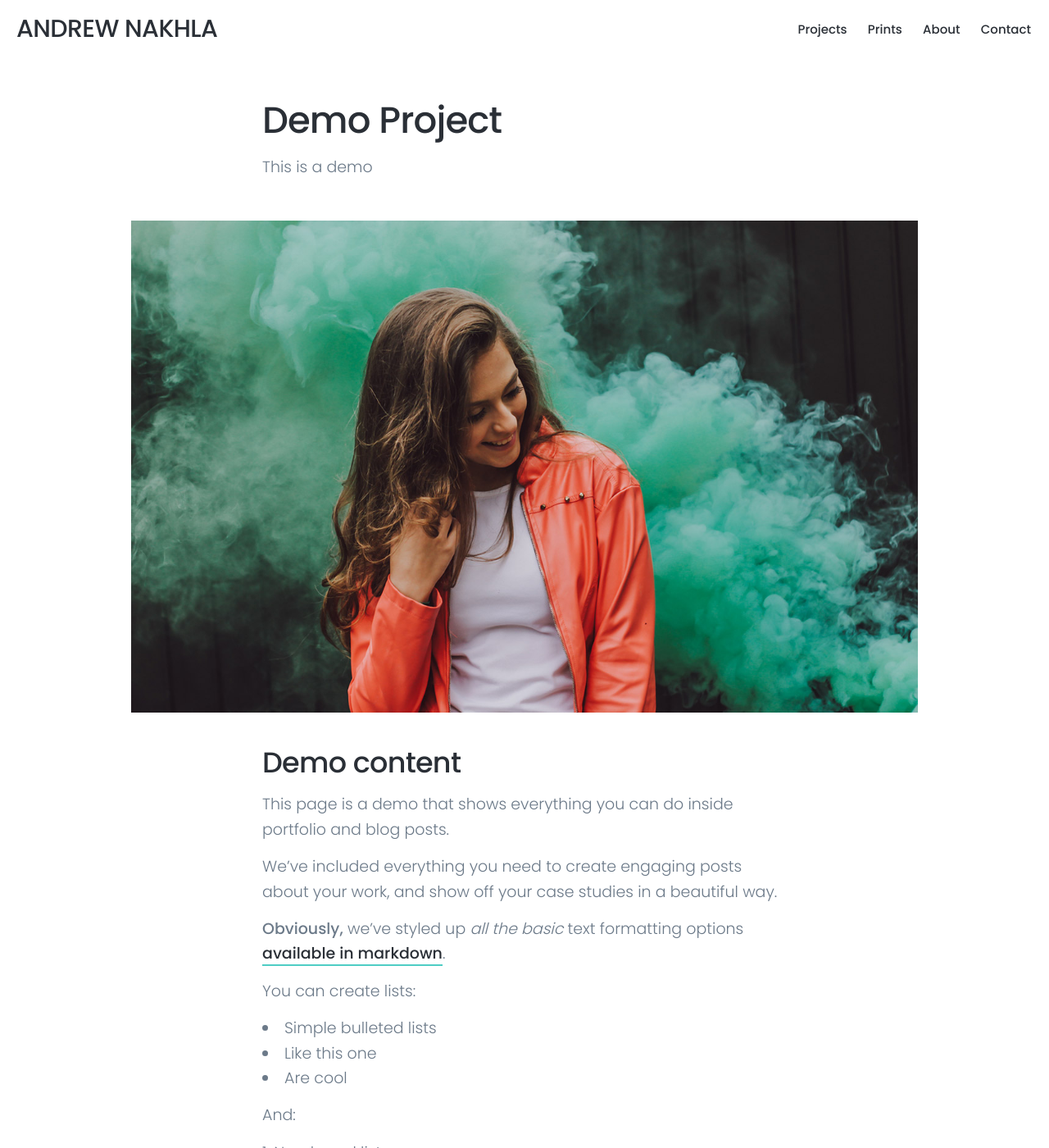
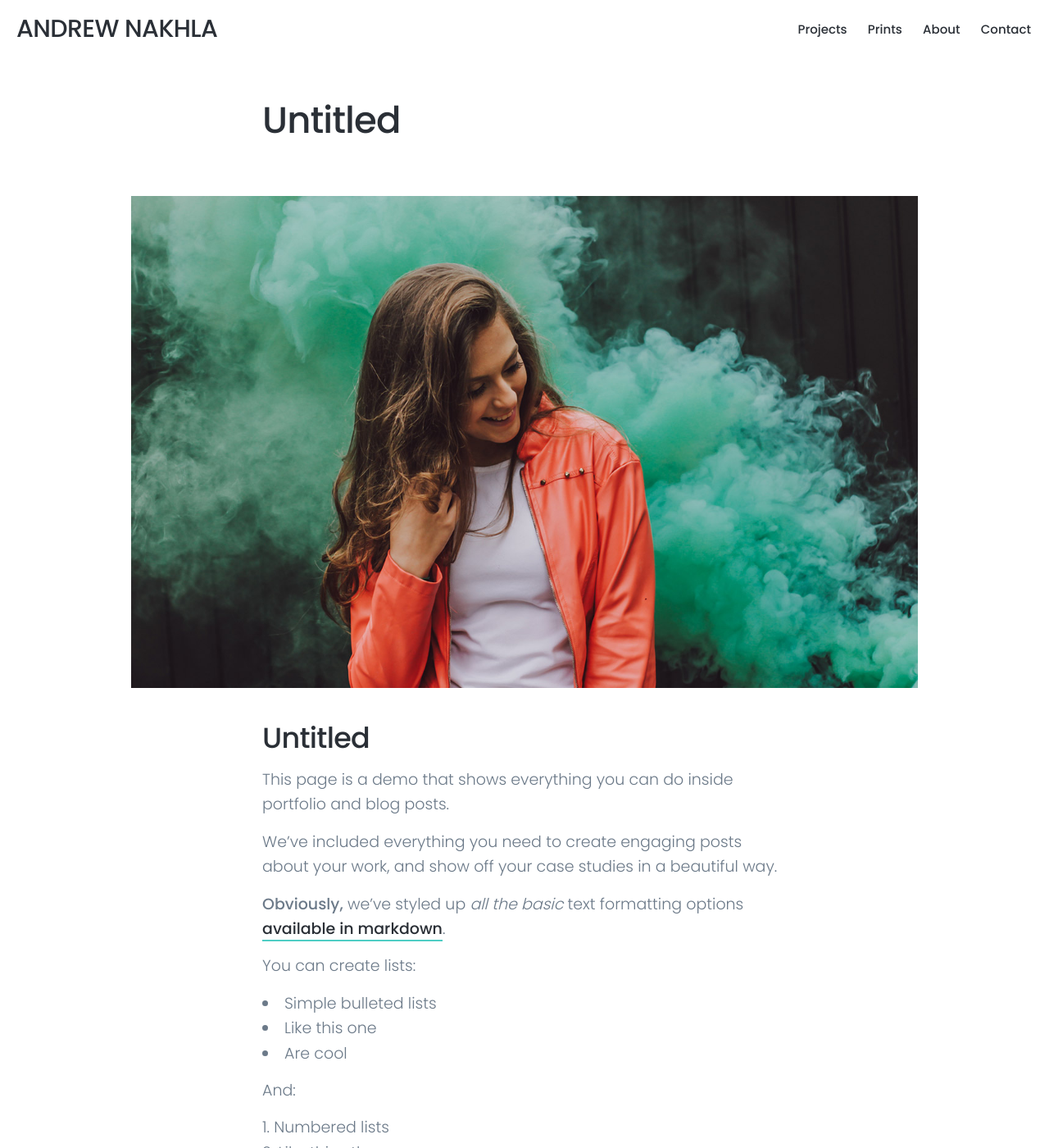
Before and after one commit to poptartfiend/poptartfiend.github.io, a Jekyll site: the page built from _projects/2018-06-30-demo-project.md, in a window 1280 px wide and 1400 px high. Shown: the whole window at 82% size. Built offline with Jekyll 4.4.1, drawn with Linux system fonts in a browser that asks for light colours; nearby versions of some CDN libraries.

Commit message:
Update 2018-06-30-demo-project.md

```diff
--- a/_projects/2018-06-30-demo-project.md
+++ b/_projects/2018-06-30-demo-project.md
@@ -1,14 +1,14 @@
 ---
-title: 'Demo Project'
-subtitle: 'This is a demo'
-date: 2018-06-30 00:00:00
-description: Board is a stylish full-width masonry grid theme. Made for designers, artists, photographers and developers to show off their best work.
+title: 'Untitled'
+subtitle: ''
+date: 2019-12-30 00:00:00
+description:
 featured_image: '/images/demo/square-05.jpg'
 ---
 
 ![](/images/demo/landscape-01.jpg)
 
-## Demo content
+## Untitled
 
 This page is a demo that shows everything you can do inside portfolio and blog posts.
 
```
